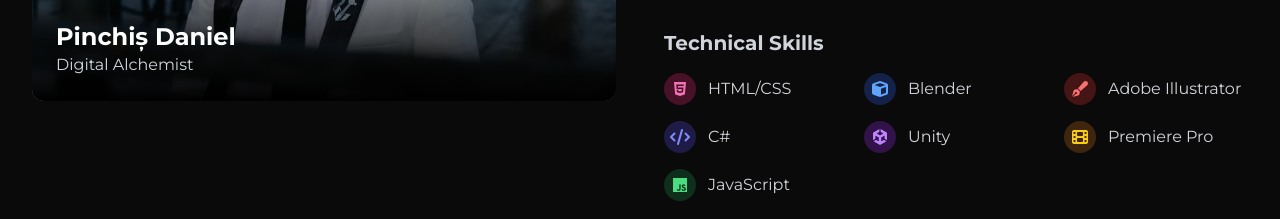
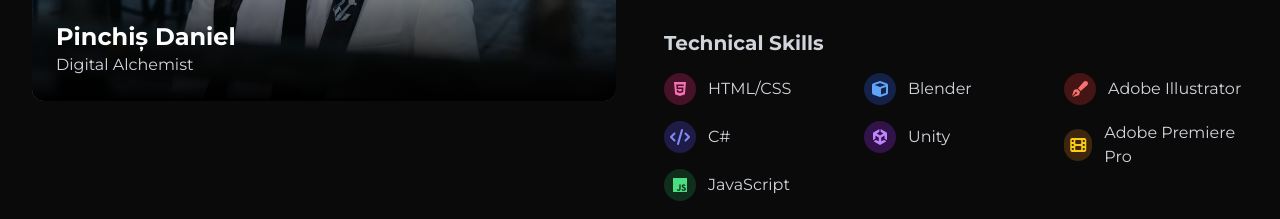
Before and after one commit to pinchisdaniel/website, a website with bundled scripts: page index.html in a window 1280 px wide. Shown: the part 4727-4946 px from the top of the page. Built offline with nearby package versions, Linux system fonts and the light colour scheme; some packages are replaced by stand-ins of ours.

Commit message:
Update index.html

```diff
--- a/index.html
+++ b/index.html
@@ -685,7 +685,7 @@
                                     class="w-8 h-8 rounded-full bg-yellow-900 bg-opacity-50 flex items-center justify-center mr-3">
                                     <i class="fas fa-film text-yellow-400"></i>
                                 </div>
-                                <span class="text-gray-300">Premiere Pro</span>
+                                <span class="text-gray-300">Adobe Premiere Pro</span>
                             </div>
                         </div>
                     </div>
```
